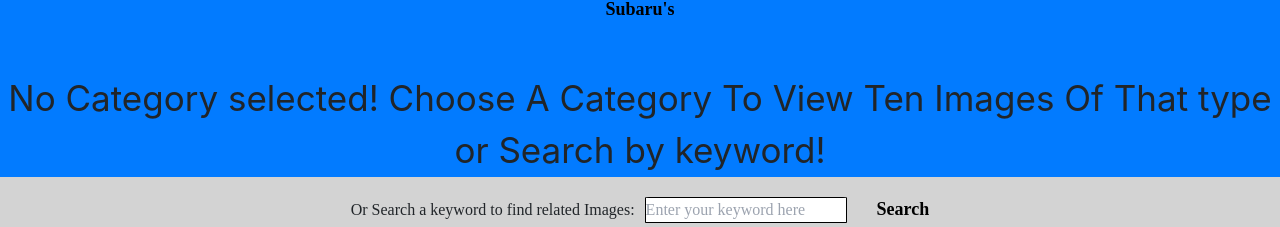
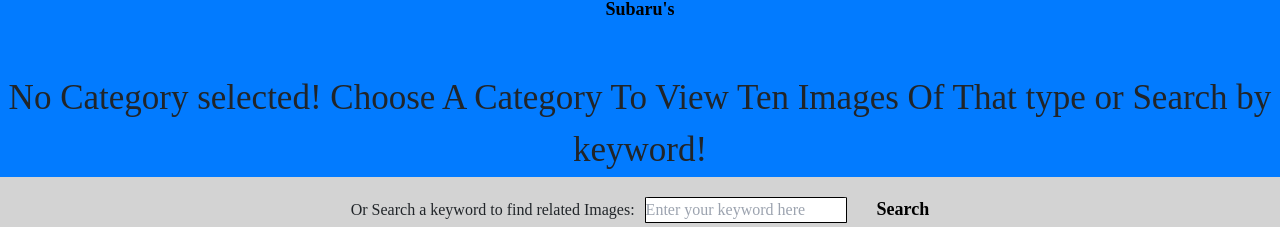
Before and after one commit to Wackyprogamer/image-gallery-react, a React (Create React App) app: page / in a window 1280 px wide. Shown: the part 188-415 px from the top of the page. Built offline with nearby package versions, Linux system fonts and the light colour scheme; no server answers.

Commit message:
I believe this is final commit -- just added font family on <p> in banner component -- Believe project is complete

```diff
--- a/src/App.css
+++ b/src/App.css
@@ -94,3 +94,7 @@
   border: 1px solid black;
   border-radius: 2%;
 }
+
+p {
+  font-family: 'Ephesis', cursive;
+}
--- a/src/components/Banner.js
+++ b/src/components/Banner.js
@@ -23,7 +23,7 @@
 
         </ul>
 
-        <p style={{ textAlign: "center", fontSize: 35 }}>No Category selected! Choose A Category To View Ten Images Of That type or Search by keyword!</p>
+        <p style={{ textAlign: "center", fontSize: 35}}>No Category selected! Choose A Category To View Ten Images Of That type or Search by keyword!</p>
 
 
       </header>
```
